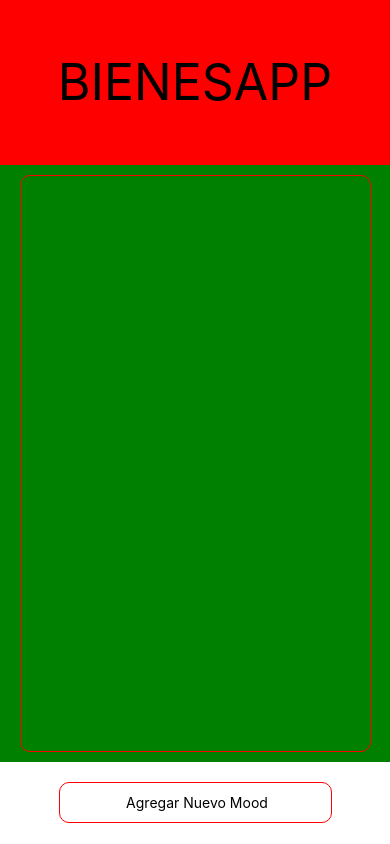
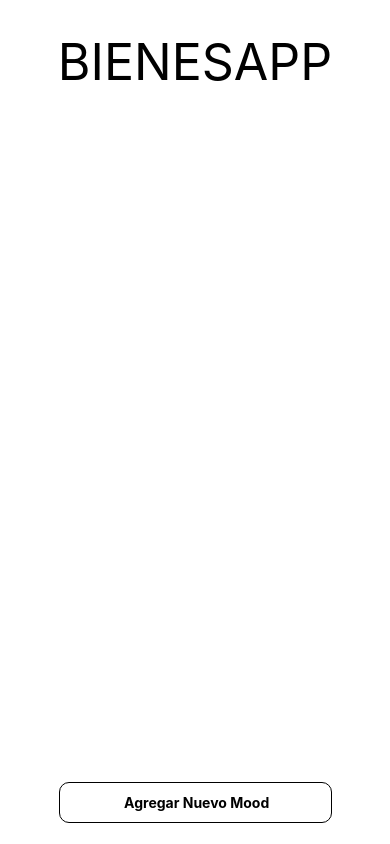
Before and after one commit to Josemascherpa/DesafioRA, a React Native app: screen / in a window 390 px wide. Built offline with nearby package versions, Linux system fonts and the light colour scheme.

Commit message:
show alert on send button in MainScreen

```diff
--- a/src/screens/MainScreen.tsx
+++ b/src/screens/MainScreen.tsx
@@ -10,7 +10,7 @@ import { LoadingMoods } from '../components/LoadingMoods';
 
 export const MainScreen = () => {
 
-  const { moods, toggleModal, loadMoods, isLoadingMoods,hasMoodToday} = useUserMood();
+  const { moods, toggleModal, loadMoods, isLoadingMoods, hasMoodToday } = useUserMood();
 
   useEffect( () => {
     const fetchMoods = async () => {
@@ -28,7 +28,7 @@ export const MainScreen = () => {
       </View>
       <View style={ style.containerFlatlist }>
         { isLoadingMoods ? (
-          <LoadingMoods/>
+          <LoadingMoods />
         ) : (
           <FlatList
             keyExtractor={ ( item ) => item.id.toString() }
@@ -47,8 +47,11 @@ export const MainScreen = () => {
         ) }
       </View>
       <View style={ style.containerButton }>
-        <Pressable disabled={isLoadingMoods || hasMoodToday()} onPress={ () => toggleModal() } style={ style.button }>
-          <Text> Agregar Nuevo Mood</Text>
+        <Pressable disabled={ isLoadingMoods } onPress={ () => {
+          if ( hasMoodToday() ) { return; }
+          toggleModal();
+        } } style={ style.button }>
+          <Text style={ { fontWeight: "bold" } }> Agregar Nuevo Mood</Text>
         </Pressable>
       </View>
     </View>
@@ -64,27 +67,22 @@ const style = StyleSheet.create( {
     paddingTop: StatusBar.currentHeight,
   },
   containerTitle: {
-    backgroundColor: "red",
     width: "100%",
-    flex: 0.2,
+    flex: 0.15,
     alignItems: "center",
     justifyContent: "center"
   },
   containerFlatlist: {
-    flex: 0.7,
+    flex: 0.75,
     alignContent: "center",
     alignItems: "center",
-    backgroundColor: "green",
     width: "100%",
     height: "100%",
     paddingTop: 10,
     paddingBottom: 10,
   },
   flatlist: {
-    borderWidth: 1,
     borderRadius: 10,
-    borderColor: "red",
-    backgroundColor: "green",
     width: "90%",
     height: "80%",
     alignContent: "center",
@@ -98,9 +96,9 @@ const style = StyleSheet.create( {
   button: {
     width: "70%",
     height: "50%",
-    borderWidth: 1,
+    borderWidth: 1.7,
     borderRadius: 10,
-    borderColor: "red",
+    borderColor: "black",
     alignItems: "center",
     justifyContent: "center"
   },
```
